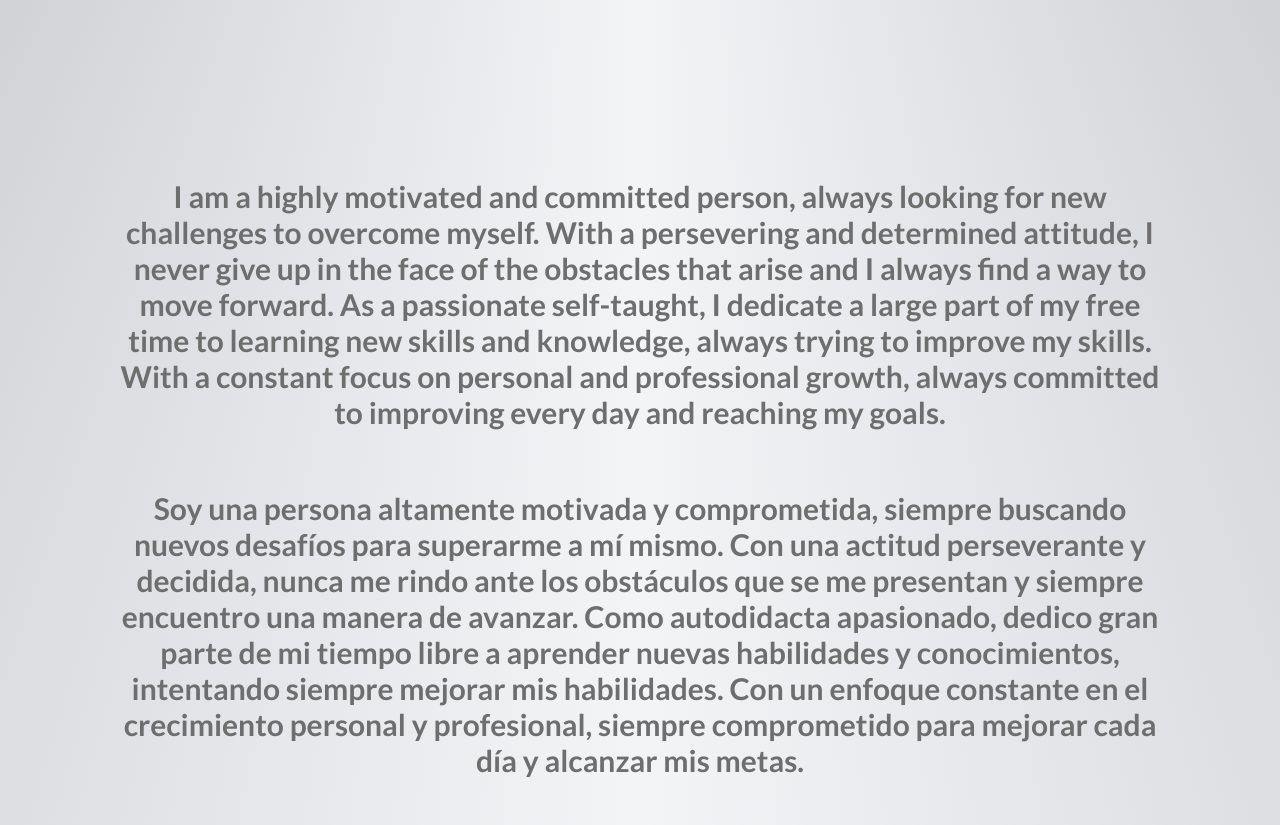
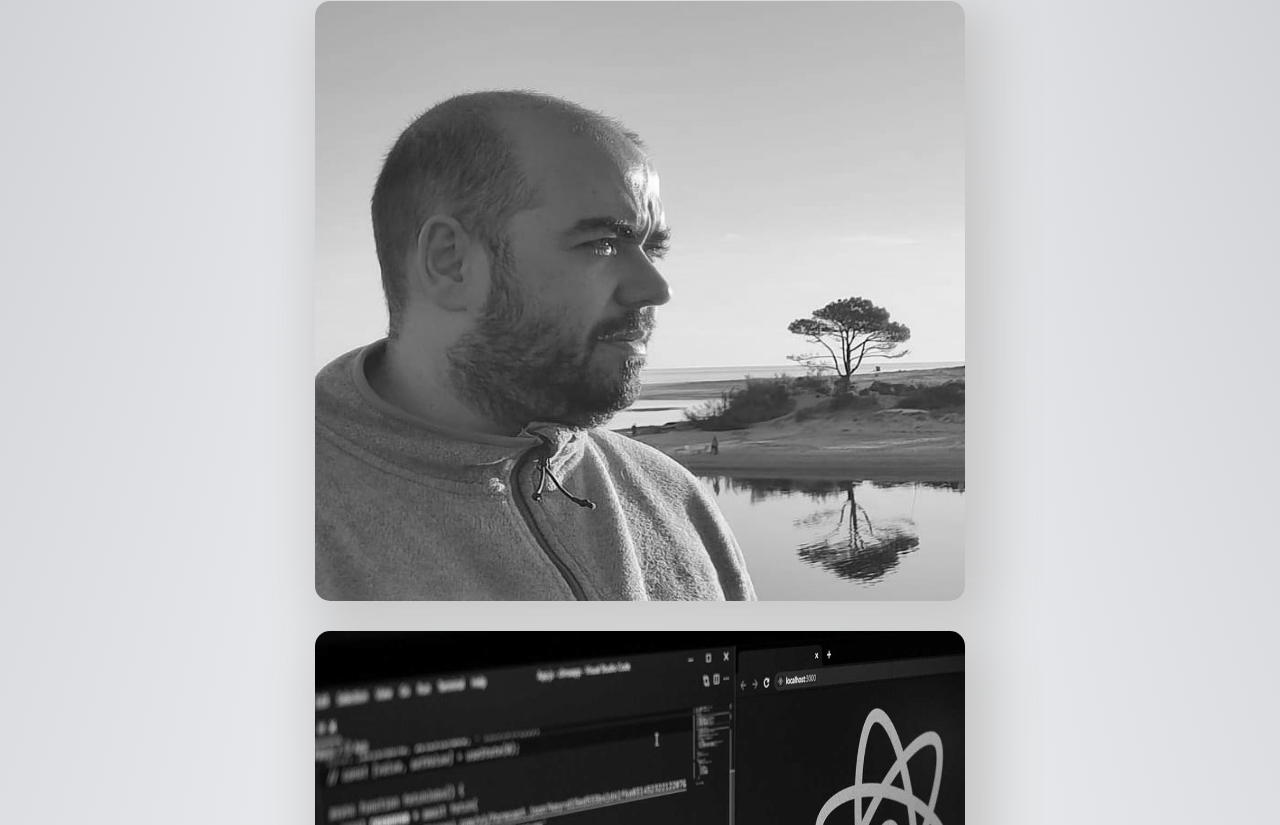
Before and after one commit to diegotoledo13/portfolio, a React (Vite) app: page / in a window 1280 px wide. Shown: the part 1215-2040 px from the top of the page. Built offline with nearby package versions, Linux system fonts and the light colour scheme.

Commit message:
agregando estados para los idiomas

```diff
--- a/src/App.jsx
+++ b/src/App.jsx
@@ -1,18 +1,29 @@
+import { useState } from "react"
 import Header from "./components/Header"
 import Menu from "./components/Menu"
 import Main from "./components/Main"
 import Habilidades from "./components/Habilidades"
 import Footer from "./components/Footer"
-import Portfolio from "./components/Portfolio"
+import { englishVersion } from "./data/englishVersion"
+import { españolVersion } from "./data/españolVersion"
+
 
 function App() {
+  const [language, setLanguage] = useState('english')
+
+  const toggleLanguage = () => {
+    setLanguage(language === 'english' ? 'español' : 'english');
+  }
+
+  const text = language === 'english' ? englishVersion : españolVersion;
+
   return (
     <>
       <Header/>
       <Menu/>
-      <Portfolio/>
-      <Main/>
-      <Habilidades/>
+      <button type="button" onClick={toggleLanguage}>Español</button>
+      <Main text={text}/>
+      <Habilidades text={text}/>
       <Footer/>
     </>
   )
--- a/src/components/Habilidades.jsx
+++ b/src/components/Habilidades.jsx
@@ -2,7 +2,7 @@ import React from 'react'
 import styled from '@emotion/styled'
 import { images } from '../assets/images/images'
 
-const Habilidades = () => {
+const Habilidades = ({text}) => {
       const Div = styled.div`
         display: flex;
         justify-content: center;
@@ -50,23 +50,7 @@ const Habilidades = () => {
           <DivC>
             <ImgR src={images.dieguito} />
           </DivC>
-          <P>Hi, I'm a frontend programmer with a special focus on React, I am 37 years old and I live
-             in the department of Maldonado Uruguay, I am
-             a passionate about graphic design and an enthusiast of experimentation.
-             I am ready to face new challenges and contribute to the success of projects
-             exciting and dynamic web.
-             If you are looking for someone who can combine solid technical skills with
-             a creative approach to web design, I will be happy to be part of your team.
-             I hope to have the opportunity to work with you!</P>
-          <P>Soy un programador frontend con un enfoque especial en React, mi edad es de 37 años y vivo
-             en el departamento de Maldonado Uruguay, soy
-             un apasionado del diseño gráfico y un entusiasta de la experimentación.
-             Estoy listo para enfrentar nuevos desafíos y contribuir al éxito de proyectos
-             web emocionantes y dinámicos.
-             Si estás buscando a alguien que pueda combinar habilidades técnicas sólidas con
-             un enfoque creativo en el diseño web, estaré encantado de ser parte de tu equipo.
-             ¡Espero tener la oportunidad de trabajar contigo!
-          </P>
+          <P>{text}</P>
       </Div>
 
     </>
--- a/src/components/Main.jsx
+++ b/src/components/Main.jsx
@@ -2,7 +2,7 @@ import styled from '@emotion/styled'
 import React from 'react'
 import {images} from '../assets/images/images';
 
-const Main = () => {
+const Main = ({text}) => {
     const Main = styled.div`
         display: flex;
         flex-direction: column;
@@ -62,24 +62,7 @@ const Main = () => {
   return (
     <Main>
         <DivP>
-            <P>I am a highly motivated and committed person, always looking for
-               new challenges to overcome myself.
-               With a persevering and determined attitude,
-               I never give up in the face of the obstacles that arise and
-               I always find a way to move forward. As a passionate self-taught,
-               I dedicate a large part of my free time to learning new skills and knowledge,
-               always trying to improve my skills. With a constant focus on personal and professional growth,
-                always committed to improving every day and reaching my goals.</P>
-
-            <P>Soy una persona altamente motivada y comprometida, siempre buscando
-                nuevos desafíos para superarme a mí mismo. Con una actitud
-                perseverante y decidida, nunca me rindo ante los obstáculos que se
-                me presentan y siempre encuentro una manera de avanzar. Como
-                autodidacta apasionado, dedico gran parte de mi tiempo libre a
-                aprender nuevas habilidades y conocimientos, intentando siempre
-                mejorar mis habilidades. Con un enfoque constante en el crecimiento
-                personal y profesional, siempre comprometido para mejorar cada día y
-                alcanzar mis metas.</P>
+            <P>{text}</P>
         </DivP>
         <DivI>
             <Img src={images.diegoPic} alt="Diego Foto"  />
--- /dev/null
+++ b/src/data/englishVersion.js
@@ -0,0 +1 @@
+export const englishVersion = "Hi, I'm a frontend programmer with a special focus on React, I am 37 years old and I live in the department of Maldonado Uruguay, I am a passionate about graphic design and an enthusiast of experimentation. I am ready to face new challenges and contribute to the success of projects exciting and dynamic web. If you are looking for someone who can combine solid technical skills with a creative approach to web design, I will be happy to be part of your team. I hope to have the opportunity to work with you!";
--- /dev/null
+++ b/src/data/españolVersion.js
@@ -0,0 +1 @@
+export const españolVersion = "Soy un programador frontend con un enfoque especial en React, mi edad es de 37 años y vivo en el departamento de Maldonado Uruguay, soy un apasionado del diseño gráfico y un entusiasta de la experimentación. Estoy listo para enfrentar nuevos desafíos y contribuir al éxito de proyectos  web emocionantes y dinámicos. Si estás buscando a alguien que pueda combinar habilidades técnicas sólidas con  un enfoque creativo en el diseño web, estaré encantado de ser parte de tu equipo. ¡Espero tener la oportunidad de trabajar contigo!"
```
